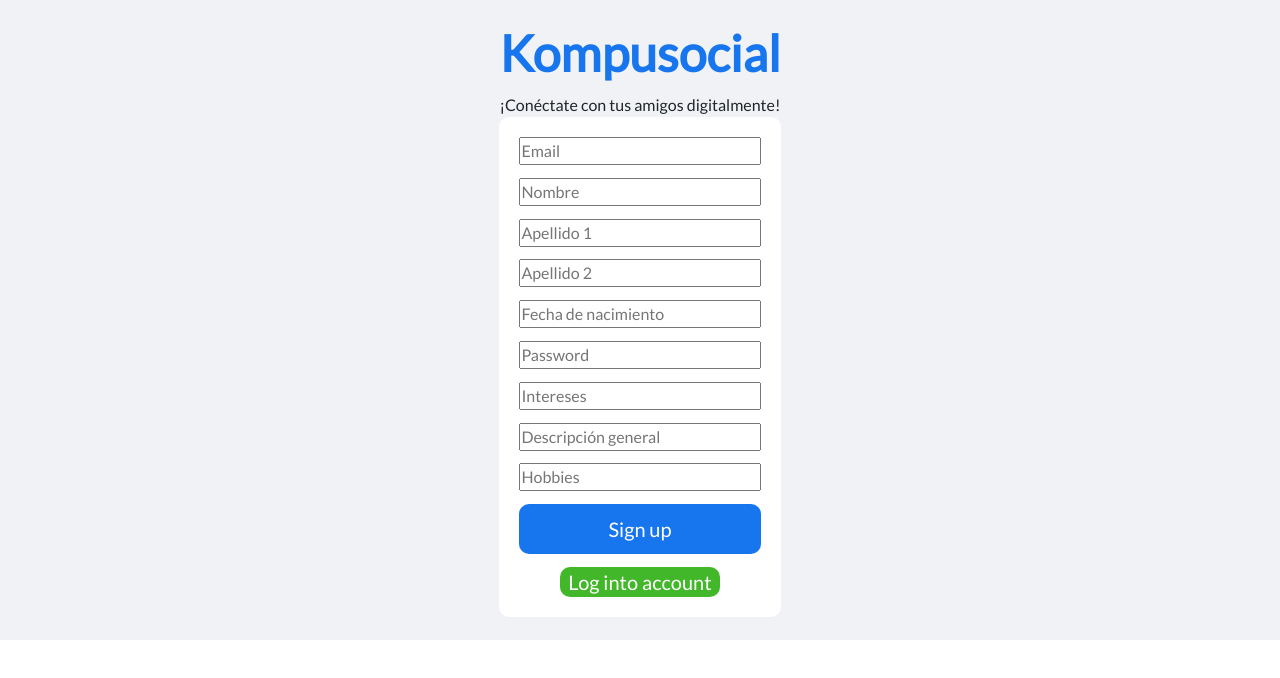
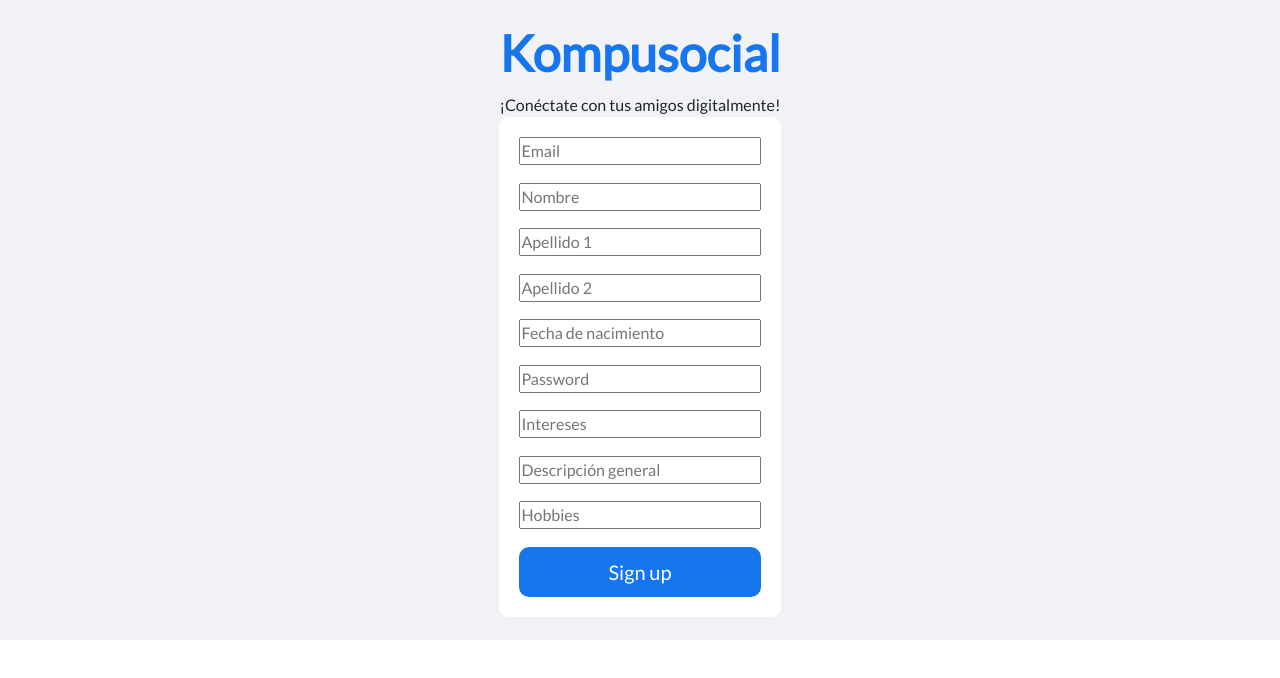
Before and after one commit to RichLeonC/RedSocial-Proyecto1, a React (Create React App) app in the folder Frontend/redsocial/: page / in a window 1280 px wide. Shown: the top 678 px of the page. Built offline with nearby package versions, Linux system fonts and the light colour scheme.

Commit message:
Update Register.js

```diff
--- a/Frontend/redsocial/src/Pages/Register/Register.js
+++ b/Frontend/redsocial/src/Pages/Register/Register.js
@@ -27,7 +27,7 @@ import "./register.css"
     submitHandler = e => {
       e.preventDefault()
       console.log(this.state)
-      axios.post('localhost:3000/usuarios', this.state)
+      axios.post('https://localhost:3000/usuarios', this.state)
         .then(response => {
           console.log(response)
         })
@@ -80,9 +80,9 @@ import "./register.css"
                     name="hobbies" value={hobbies} onChange={this.changeHandler}>
                   </input>
                   <button type="submit" className="loginButton">Sign up</button>
-                  <button type="submit" className="loginRegisterButton">
+                  {/* <button type="submit" className="loginRegisterButton">
                     Log into account
-                  </button>
+                  </button> */}
                 </div>
               </div>
             </div>
```
